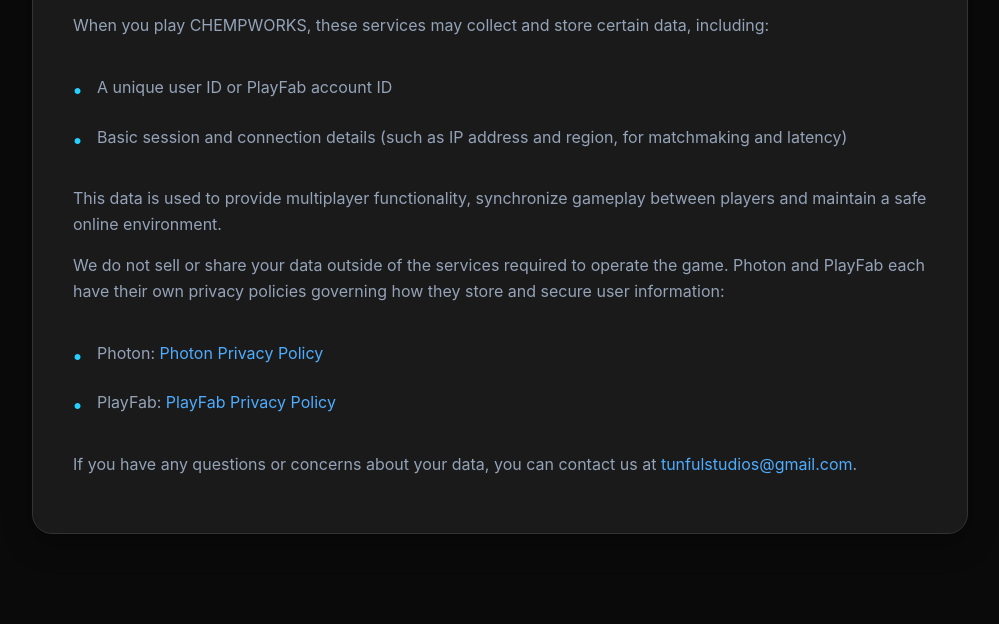
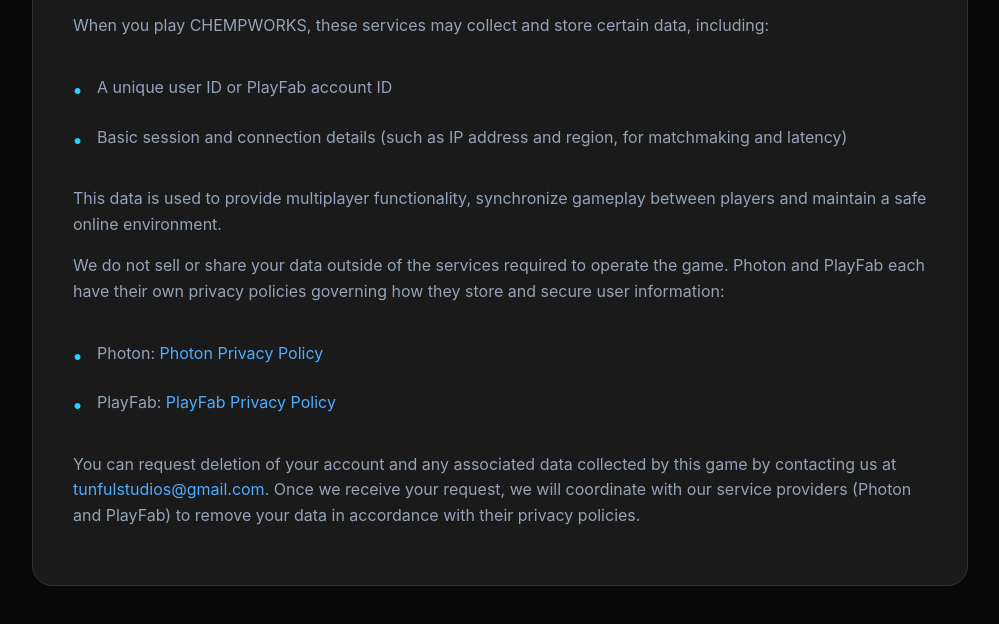
Before and after one commit to TensulStudios/chimpworks, a website: page privacypolicy.html in a window 1280 px wide. Shown: the part 566-1190 px from the top of the page, without its empty margins (140-1139 px from the left). Drawn offline with Linux system fonts and the light colour scheme.

Commit message:
Update privacypolicy.html

```diff
--- a/privacypolicy.html
+++ b/privacypolicy.html
@@ -172,8 +172,11 @@
         <li> PlayFab: <a href="https://playfab.com/terms/" target="_blank">PlayFab Privacy Policy</a></li>
       </ul>
       <p>
-        If you have any questions or concerns about your data, you can contact us at <a href="mailto:tunfulstudios@gmail.com">tunfulstudios@gmail.com</a>.
-      </p>
+       You can request deletion of your account and any associated data collected by this game
+       by contacting us at <a href="mailto:tunfulstudios@gmail.com">tunfulstudios@gmail.com</a>.
+       Once we receive your request, we will coordinate with our service providers (Photon and PlayFab)
+       to remove your data in accordance with their privacy policies.
+     </p>
     </section>
   </main>
 </body>
```
